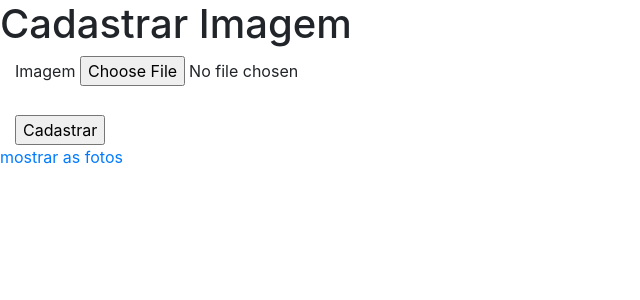
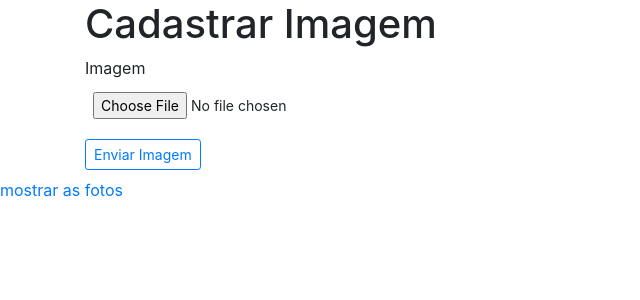
Before and after one commit to yanmenezes02/sistema_de_upload, a PHP site: page / in a window 1280 px wide. Shown: the top 300 px of the page, without its empty margins (0-640 px from the left). Run offline with PHP 8.4, Linux system fonts and the light colour scheme.

Commit message:
Criando o formulário

```diff
--- a/index.php
+++ b/index.php
@@ -8,23 +8,25 @@ session_start();
 <html lang="pt-br">
     <head>
         <meta charset="UTF-8">
+        <meta name="viewport" content="width=device-width, initial-scale=1, shrink-to-fit=no">
         <title>upload</title>
         <link rel="stylesheet" type="text/css" href="<?php echo CSS_BTS . "bootstrap.min.css";?>">
     </head>
     <body>
-        <h1>Cadastrar Imagem</h1>
             <?php
                 if(isset($_SESSION['msg'])){
                     echo $_SESSION['msg'];
                     unset($_SESSION['msg']);
                 }
             ?>
-        <div class="container-fluid">
+        <div class="container">
+        <h1>Cadastrar Imagem</h1>
             <form method="POST" action="<?php echo BASE_URL . 'config/processa.php'?>" enctype="multipart/form-data" class="form form-horizontal">
-                <label>Imagem</label>
-                <input type="file" name="imagem"><br><br>
-
-                <input name="enviar" type="submit" value="Cadastrar">
+                <div class="form-group">
+                    <label for="enviar">Imagem</label>
+                    <input type="file" name="imagem" class="form-control-file form-control-sm">
+                </div>
+                <button type="submit" class="btn btn-outline-primary mb-2 btn-sm">Enviar Imagem</button>
             </form>
         </div>
         <a href="mostra.php">mostrar as fotos</a>
```
